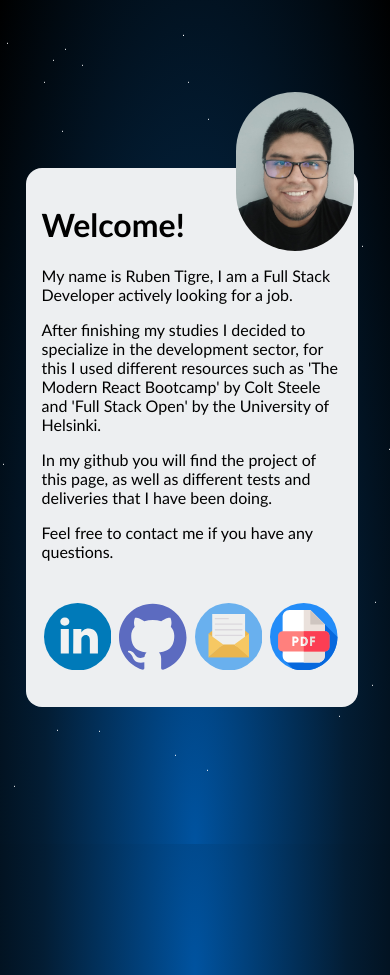
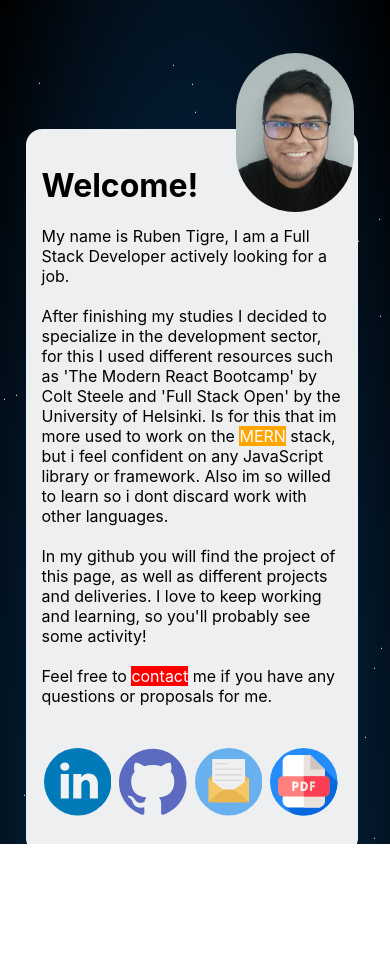
Before and after one commit to TheBrodaCoder/TigerWeb, a React (Create React App) app in the folder tigerweb_front/: page / in a window 390 px wide. After the commit the page ends 844 px from the top, so only its background shows below. Built offline with nearby package versions, Linux system fonts and the light colour scheme.

Commit message:
fixed shift down and scroll issues

```diff
--- a/tigerweb_front/src/App.js
+++ b/tigerweb_front/src/App.js
@@ -4,14 +4,12 @@ import Container from './component/container/Container'
 
 function App() {
   return (
-    <div className='grid-container' onLoad={() => window.scroll(0, 5000)}>
+    <div className='grid-container'>
       <div id='stars'/>
       <div className="App">
         <Container/>
       </div>
-      <div className='TopRight'>
 
-      </div>
     </div>
   );
 }
--- a/tigerweb_front/src/App.scss
+++ b/tigerweb_front/src/App.scss
@@ -12,7 +12,10 @@ $shadows-small:  multiple-box-shadow(700);
 body {
   margin: 0;
   padding: 0;
+  width: 100vw;
+  height: 100vh;
 }
+
 html { overflow: hidden;}
 
 #root {
@@ -52,7 +55,7 @@ html { overflow: hidden;}
   &:after {
     content: " ";
     position: absolute;
-    top: 2000px;
+    top: 1000px;
     width: 1px;
     height: 1px;
     background: transparent;
@@ -80,17 +83,21 @@ html { overflow: hidden;}
 
 @media only screen and (max-width: 600px) {
   body {
-    height: 250vw;
+    height: 100vh;
+    width: 100vw;
     background: radial-gradient(ellipse at bottom, #0053A0 0%, #031D34 55%, #000000 100%);
   }
 
   .grid-container {
   width: 100vw;
   height: 100vh;
+  max-height: 900px;
+
   display: grid;
   grid-template-columns: 0.4fr 2.2fr 0.4fr;
   grid-template-rows: 0.2fr 2.6fr 0.2fr;
   gap: 0px 0px;
+  overflow-y: scroll;
   grid-template-areas:
     ". . ."
     ". App ."
@@ -98,4 +105,5 @@ html { overflow: hidden;}
 }
 
 
+
 }
--- a/tigerweb_front/src/component/container/Container.js
+++ b/tigerweb_front/src/component/container/Container.js
@@ -7,15 +7,24 @@ import LinkIcons from '../LinkIcons/LinkIcons'
 
 const Container = () => {
 
-    let Text = "My name is Ruben Tigre, I am a Full Stack Developer actively looking for a job.|| After finishing my studies I decided to specialize in the development sector, for this I used different resources such as 'The Modern React Bootcamp' by Colt Steele and 'Full Stack Open' by the University of Helsinki.|| In my github you will find the project of this page, as well as different tests and deliveries that I have been doing.|| Feel free to contact me if you have any questions."
-
-
     return (
         <div className='card'>
             <ProfilePic/>
             <div className='info-block'>
                 <h1>Welcome!</h1>
-                {Text.split('||').map(line => <p key={line.substr(1, 3)}>{line}</p>)}
+                <p>
+                My name is Ruben Tigre, I am a Full Stack Developer actively looking for a job.
+                <br/>
+                <br/>
+                After finishing my studies I decided to specialize in the development sector, for this I used different resources such as 'The Modern React Bootcamp' by Colt Steele and 'Full Stack Open' by the University of Helsinki. Is for this that im more used to work on the <span id='Mern'>MERN</span> stack, but i feel confident on any JavaScript library or framework. Also im so willed to learn so i dont discard work with other languages.
+                <br/>
+                <br/>
+                In my github you will find the project of this page, as well as different projects and deliveries. I love to keep working and learning, so you'll probably see some activity!
+                <br/>
+                <br/>
+                Feel free to <span id='contact'><a href='mailto:donowenrt@gmail.com'>contact</a></span> me if you have any questions or proposals for me.
+                </p>
+
             <LinkIcons/>
 
             </div>
--- a/tigerweb_front/src/component/container/Container.scss
+++ b/tigerweb_front/src/component/container/Container.scss
@@ -4,16 +4,16 @@
     -webkit-transform: translateX(-100%);
     animation: slide-in 2.5s forwards ease-in;
     -webkit-animation: slide-in 2.5s forwards;
+    font-family: -apple-system, BlinkMacSystemFont, 'Segoe UI', Roboto, Oxygen, Ubuntu, Cantarell, 'Open Sans', 'Helvetica Neue', sans-serif;
 }
 
 .info-block {
     background: #EDEFF1;
-    margin-top: 6em;
+    margin-top: 5em;
     padding: 2em;
-    padding-top: 4em;
+    padding-top: 2em;
     border-radius: 1em;
-    font-family: 'Gill Sans', 'Gill Sans MT', Calibri, 'Trebuchet MS', sans-serif;
-    font-size: 1vw;
+    font-size: 1.2vw;
     flex-wrap: wrap;
 
 }
@@ -24,13 +24,27 @@ img {
     position: relative;
     display: block;
     position: absolute;
-    top: -36%;
+    top: -25%;
     left: 40%;
 }
 
 p, h1 {
     animation: fadeIn ease-out 3s;
 }
+
+span, a {
+    text-decoration: none;
+    color: white;
+}
+
+#contact{
+    background-color: red;
+}
+
+#Mern {
+    background-color: orange;
+}
+
 
 
 @keyframes slide-in {
@@ -52,6 +66,8 @@ p, h1 {
         width: 90%;
         height: 90%;
         align-self: center;
+        font-family: -apple-system, BlinkMacSystemFont, 'Segoe UI', Roboto, Oxygen, Ubuntu, Cantarell, 'Open Sans', 'Helvetica Neue', sans-serif;
+
     }
 
 
@@ -61,18 +77,16 @@ p, h1 {
         position: relative;
         display: block;
         position: absolute;
-        top: -12%;
+        top: -10%;
         left: 70%;
     }
 
     .info-block {
         background: #EDEFF1;
-        margin-top: 6em;
+        margin-top: 7em;
         padding: 1em;
         width: 100%;
         border-radius: 1em;
-        font-family: 'Gill Sans', 'Gill Sans MT', Calibri, 'Trebuchet MS', sans-serif;
         font-size: 1em;
-        flex-wrap: wrap;
     }
 }
```
Also changed, not shown: tigerweb_front/src/component/nav/navbar.js (deleted, +0 -20 lines), tigerweb_front/src/component/nav/navbar.css (deleted), tigerweb_front/src/component/rocket.svg (added).
